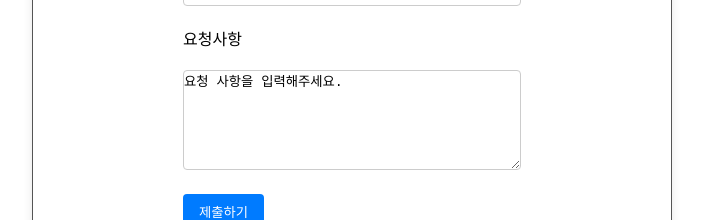
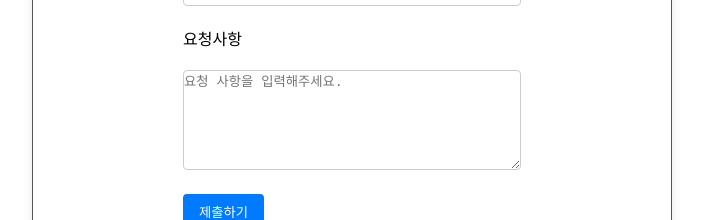
Before and after one commit to ohhhInFastcampus/toyproject2, a Next.js app: page /request in a window 1280 px wide. Shown: the part 372-592 px from the top of the page, without its empty margins (288-991 px from the left). Built offline with nearby package versions, Linux system fonts and the light colour scheme.

Commit message:
TP-19 #done #comment 정정 신청 전송 로직 생성

```diff
--- a/src/app/request/page.tsx
+++ b/src/app/request/page.tsx
@@ -37,21 +37,33 @@ const StyledSelect = styled.select`
 `;
 
 const RequestPage = () => {
-  const [option, setOption] = useState("");
-  const [text, setText] = useState("요청 사항을 입력해주세요.");
+  const [approver, setApprover] = useState("");
+  const [reason, setReason] = useState("");
+  const [text, setText] = useState("");
 
-  const handleChange = (e: React.ChangeEvent<HTMLSelectElement>) => {
-    setOption(e.target.value);
+  const handleApproverChange = (e: React.ChangeEvent<HTMLSelectElement>) => {
+    setApprover(e.target.value);
+  };
+  const handleReasonChange = (e: React.ChangeEvent<HTMLSelectElement>) => {
+    setReason(e.target.value);
+  };
+  const handleSubmit = (e: { preventDefault: () => void }) => {
+    e.preventDefault();
+    console.log({ approver, reason, text });
   };
 
   return (
     <div style={{ display: "flex", justifyContent: "center" }}>
       <StyledRequest>
         <h2>정정 신청 페이지</h2>
-        <form>
+        <form onSubmit={handleSubmit}>
           <div>
-            <label htmlFor="reviewer">결재자</label>
-            <StyledSelect id="reviewer" name="reviewer" onChange={handleChange}>
+            <label htmlFor="approver">결재자</label>
+            <StyledSelect
+              id="approver"
+              name="approver"
+              onChange={handleApproverChange}
+            >
               <option value="">선택해주세요</option>
               <optgroup>
                 <option value="manager">정지혜</option>
@@ -61,7 +73,11 @@ const RequestPage = () => {
           </div>
           <div>
             <label htmlFor="reason">정정 사유</label>
-            <StyledSelect id="reason" name="reason" onChange={handleChange}>
+            <StyledSelect
+              id="reason"
+              name="reason"
+              onChange={handleReasonChange}
+            >
               <option value="">선택해주세요</option>
               <optgroup>
                 <option value="overtime">업무 연장 미반영</option>
@@ -72,7 +88,11 @@ const RequestPage = () => {
           </div>
           <label htmlFor="memo">요청사항</label>
           <br />
-          <Textarea text={text} setText={setText} />
+          <Textarea
+            name="text"
+            setText={setText}
+            placeholder="요청 사항을 입력해주세요."
+          />
           <Button type="submit">제출하기</Button>
         </form>
       </StyledRequest>
--- a/src/components/Textarea.tsx
+++ b/src/components/Textarea.tsx
@@ -10,17 +10,23 @@ const StyledTextarea = styled.textarea`
 `;
 
 interface TextareaType {
-  text: string;
+  name: string;
+  placeholder: string;
   setText: (value: string) => void;
 }
 
-const Textarea = ({ text, setText }: TextareaType) => {
+const Textarea = ({ setText, placeholder }: TextareaType) => {
   const handleChange = (e: React.ChangeEvent<HTMLTextAreaElement>) => {
     setText(e.target.value);
   };
 
   return (
-    <StyledTextarea cols={30} rows={10} value={text} onChange={handleChange} />
+    <StyledTextarea
+      cols={30}
+      rows={10}
+      placeholder={placeholder}
+      onChange={handleChange}
+    />
   );
 };
 
```
